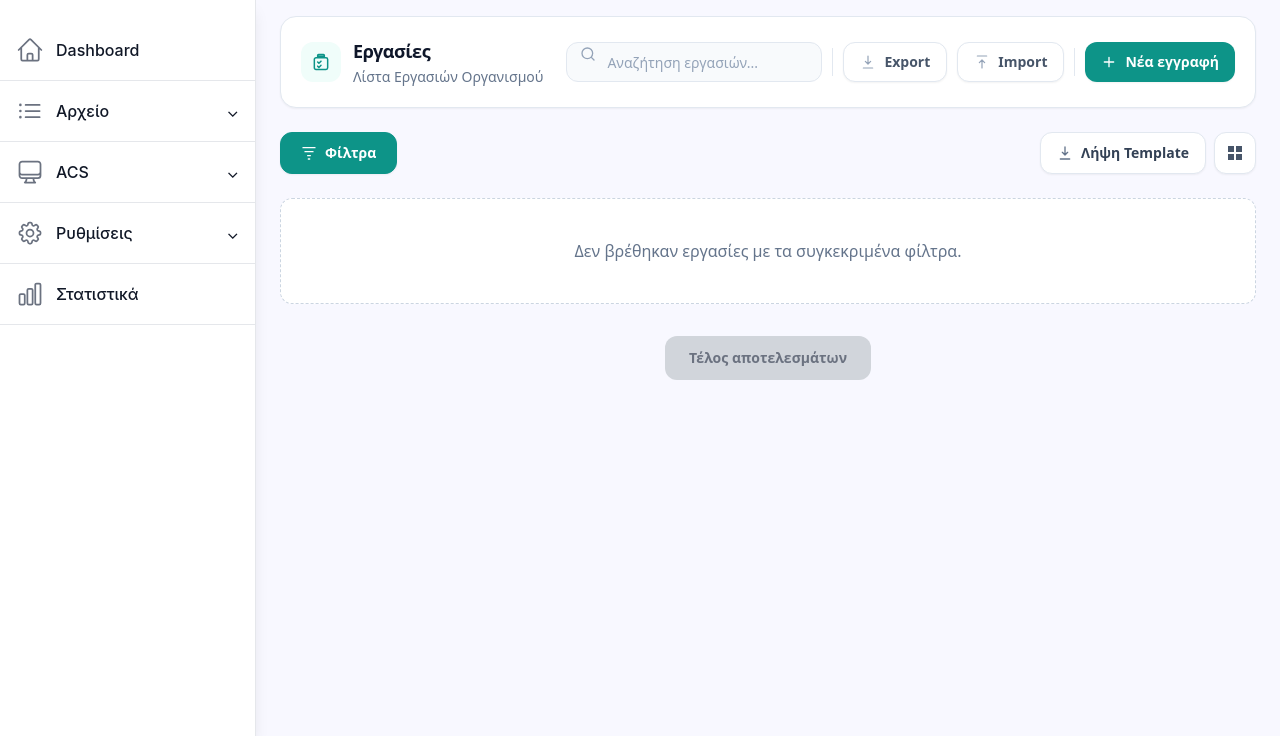
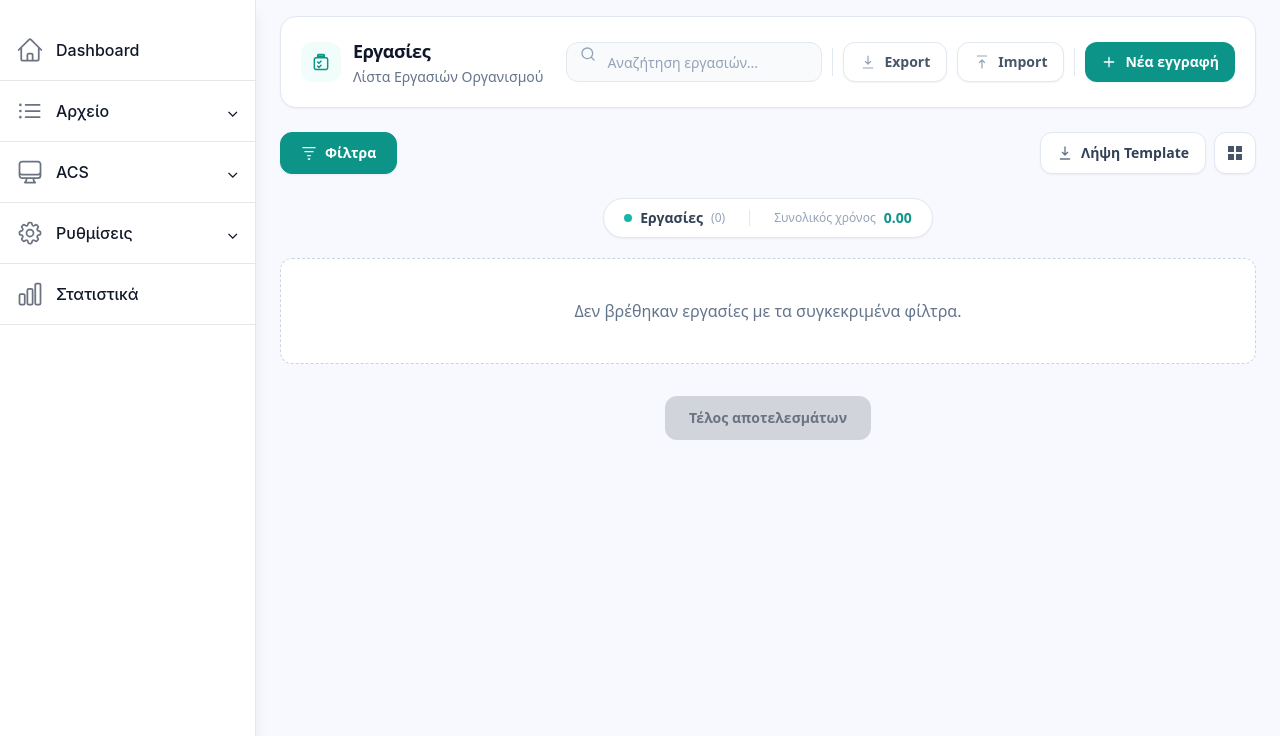
Before and after one commit to kostisvit/Acs-CRM, a Django app: page /organizations/task/list in a window 1280 px wide. Shown: the part 64-800 px from the top of the page. Run offline with Django 5.2, Linux system fonts and the light colour scheme; the visitor is signed in with stand-in values (Sample User, id 1); data comes from the database, SQL or seed files in the repository; data that the repository does not hold is empty; style sheets or scripts are compiled from the project's sources; some libraries are stand-ins or nearby versions.

Commit message:
task count time by organization

```diff
--- a/apps/organizations/views.py
+++ b/apps/organizations/views.py
@@ -1,4 +1,5 @@
 import os
+from decimal import Decimal
 
 from django.contrib import messages
 from django.contrib.auth import get_user_model
@@ -6,7 +7,7 @@ from django.contrib.auth.decorators import login_required
 from django.contrib.auth.mixins import LoginRequiredMixin
 from django.contrib.messages.views import SuccessMessageMixin
 from django.core.paginator import Paginator
-from django.db.models import Q
+from django.db.models import Q, Sum
 from django.http import FileResponse, JsonResponse
 from django.shortcuts import get_object_or_404, redirect, render
 from django.urls import reverse_lazy
@@ -264,7 +265,27 @@ def task_list(request):
         queryset=queryset,
     )
 
+    # All records / filtered records
     tasks = task_filter.qs
+
+    # Check whether at least one actual filter was selected
+    has_filters = any(
+        value.strip()
+        for key, value in request.GET.items()
+        if key != "page" and value.strip()
+    )
+
+    if has_filters:
+        task_count_by_organization = tasks.count()
+
+        task_time_by_organization = (
+            tasks.aggregate(
+                total=Sum("task_time")
+            )["total"] or Decimal("0")
+        )
+    else:
+        task_count_by_organization = 0
+        task_time_by_organization = Decimal("0")
 
     paginator = Paginator(tasks, 12)
 
@@ -275,12 +296,13 @@ def task_list(request):
     query_params.pop("page", None)
 
     query_string = query_params.urlencode()
-
     context = {
         "filter": task_filter,
         "tasks": page_obj,
         "page_obj": page_obj,
         "query_string": query_string,
+        "task_count_by_organization": task_count_by_organization,
+         "task_time_by_organization": task_time_by_organization,
         "is_htmx": request.headers.get("HX-Request"),
     }
 
--- a/templates/organizations/task/_task_results.html
+++ b/templates/organizations/task/_task_results.html
@@ -1,5 +1,32 @@
 {% if request.session.task_view != 'table' %}
+<!-- Small centered summary -->
+<div class="mb-5 flex justify-center">
+    <div
+        id="task-summary"
+        class="flex h-10 items-center gap-6 rounded-full border border-slate-200 bg-white px-5 shadow-sm"
+    >
+        <div class="flex items-center gap-2">
+            <span class="h-2 w-2 rounded-full bg-teal-500"></span>
+            <span class="text-sm font-semibold text-slate-700">
+                Εργασίες
+            </span>
+            <span class="text-xs text-slate-400">
+                ({{ task_count_by_organization }})
+            </span>
+        </div>
 
+        <div class="h-4 w-px bg-slate-200"></div>
+
+        <div class="flex items-center gap-2">
+            <span class="text-xs text-slate-400">
+                Συνολικός χρόνος
+            </span>
+            <span class="text-sm font-bold text-teal-600">
+                {{ task_time_by_organization|floatformat:2 }}
+            </span>
+        </div>
+    </div>
+</div>
     <div
         id="task-items"
         class="grid w-full grid-cols-1 gap-5 md:grid-cols-2 xl:grid-cols-3 2xl:grid-cols-4"
```
